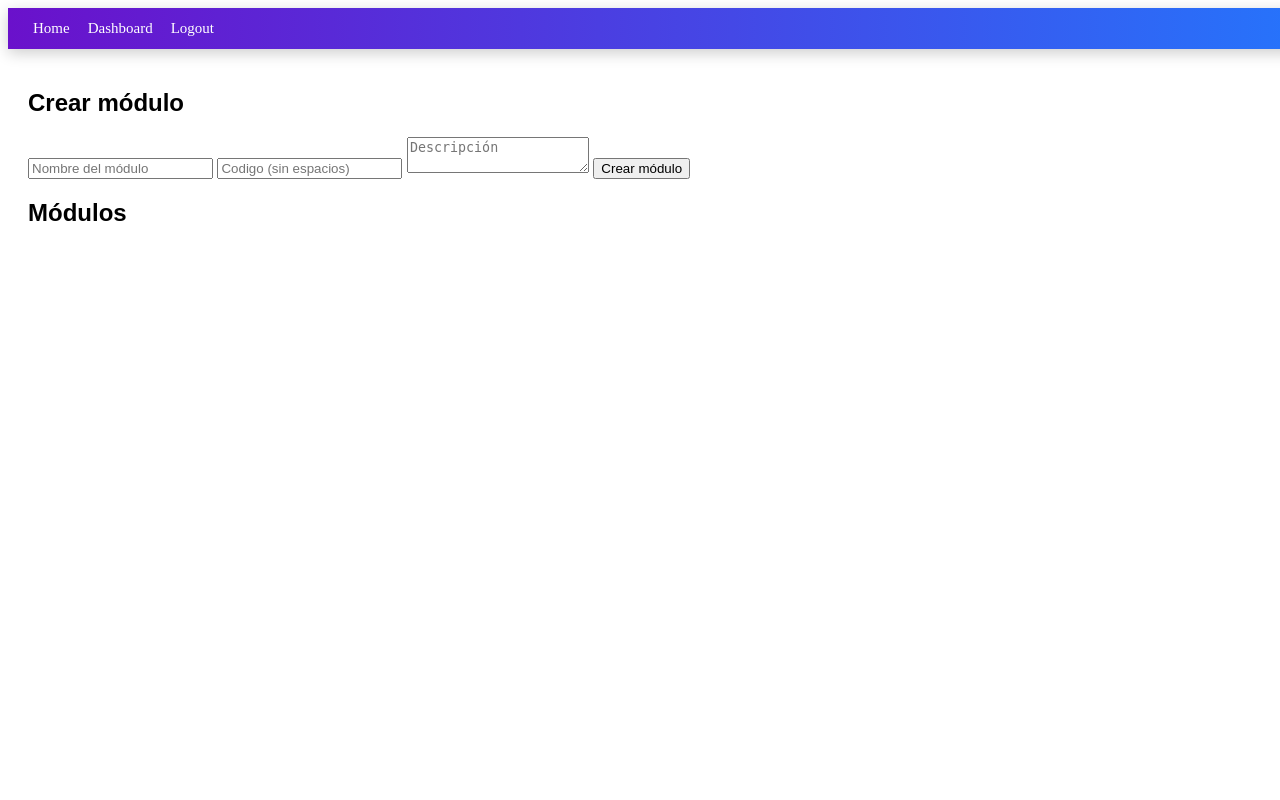
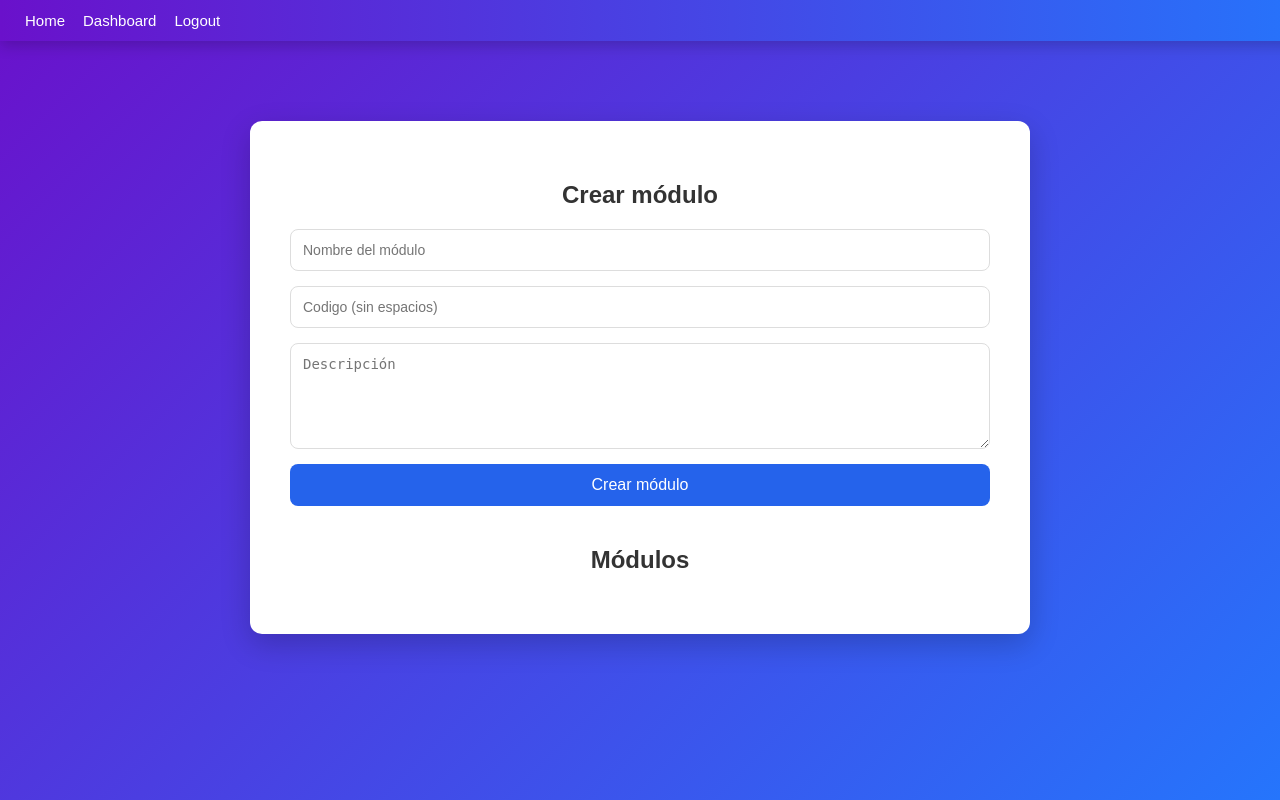
Before and after one commit to TotiManuel/JMM, a Flask app: page /auth/dashboard in a window 1280 px wide; the page is wider, and only the part inside the window is pictured. Run offline with Flask 3, Linux system fonts and the light colour scheme; the visitor is signed in with stand-in values (Sample User, id 1).

Commit message:
css dashboard

```diff
--- a/templates/dashboard.html
+++ b/templates/dashboard.html
@@ -2,6 +2,116 @@
 
 {% block content %}
 
+<style>
+body{
+    font-family: Arial, sans-serif;
+    background: linear-gradient(135deg,#6a11cb,#2575fc);
+    margin:0;
+    min-height:100vh;
+}
+
+/* Contenedor principal */
+.container-dashboard{
+    max-width:700px;
+    margin:60px auto;
+    background:white;
+    padding:40px;
+    border-radius:12px;
+    box-shadow:0 10px 30px rgba(0,0,0,0.2);
+    animation: fadeIn 0.5s ease;
+}
+
+/* Titulos */
+h2{
+    text-align:center;
+    color:#333;
+    margin-bottom:20px;
+}
+
+/* Formulario */
+form{
+    display:flex;
+    flex-direction:column;
+    gap:15px;
+    margin-bottom:40px;
+}
+
+input, textarea{
+    padding:12px;
+    border:1px solid #ddd;
+    border-radius:8px;
+    font-size:14px;
+}
+
+textarea{
+    resize:vertical;
+    min-height:80px;
+}
+
+/* Botón principal */
+button{
+    background:#2563eb;
+    color:white;
+    border:none;
+    padding:12px;
+    border-radius:8px;
+    font-size:16px;
+    cursor:pointer;
+    transition:0.2s;
+}
+
+button:hover{
+    background:#1e4ed8;
+}
+
+/* Cards de módulos */
+.card{
+    background:#f9f9f9;
+    padding:20px;
+    border-radius:10px;
+    margin-bottom:15px;
+    box-shadow:0 4px 10px rgba(0,0,0,0.1);
+}
+
+.card h3{
+    margin-top:0;
+    color:#2563eb;
+}
+
+.card p{
+    color:#555;
+}
+
+/* Links de acciones */
+.card a{
+    display:inline-block;
+    margin-right:10px;
+    margin-top:10px;
+    padding:8px 12px;
+    border-radius:6px;
+    text-decoration:none;
+    font-size:14px;
+    background:#2563eb;
+    color:white;
+}
+
+.card a:last-child{
+    background:#ef4444;
+}
+
+/* Animación */
+@keyframes fadeIn{
+    from{
+        opacity:0;
+        transform:translateY(20px);
+    }
+    to{
+        opacity:1;
+        transform:translateY(0);
+    }
+}
+</style>
+<div class="container-dashboard">
 <h2>Crear módulo</h2>
 
 <form method="POST" action="/dashboard/crear_modulo">
@@ -33,5 +143,5 @@
 </div>
 
 {% endfor %}
-
+</div>
 {% endblock %}
```
